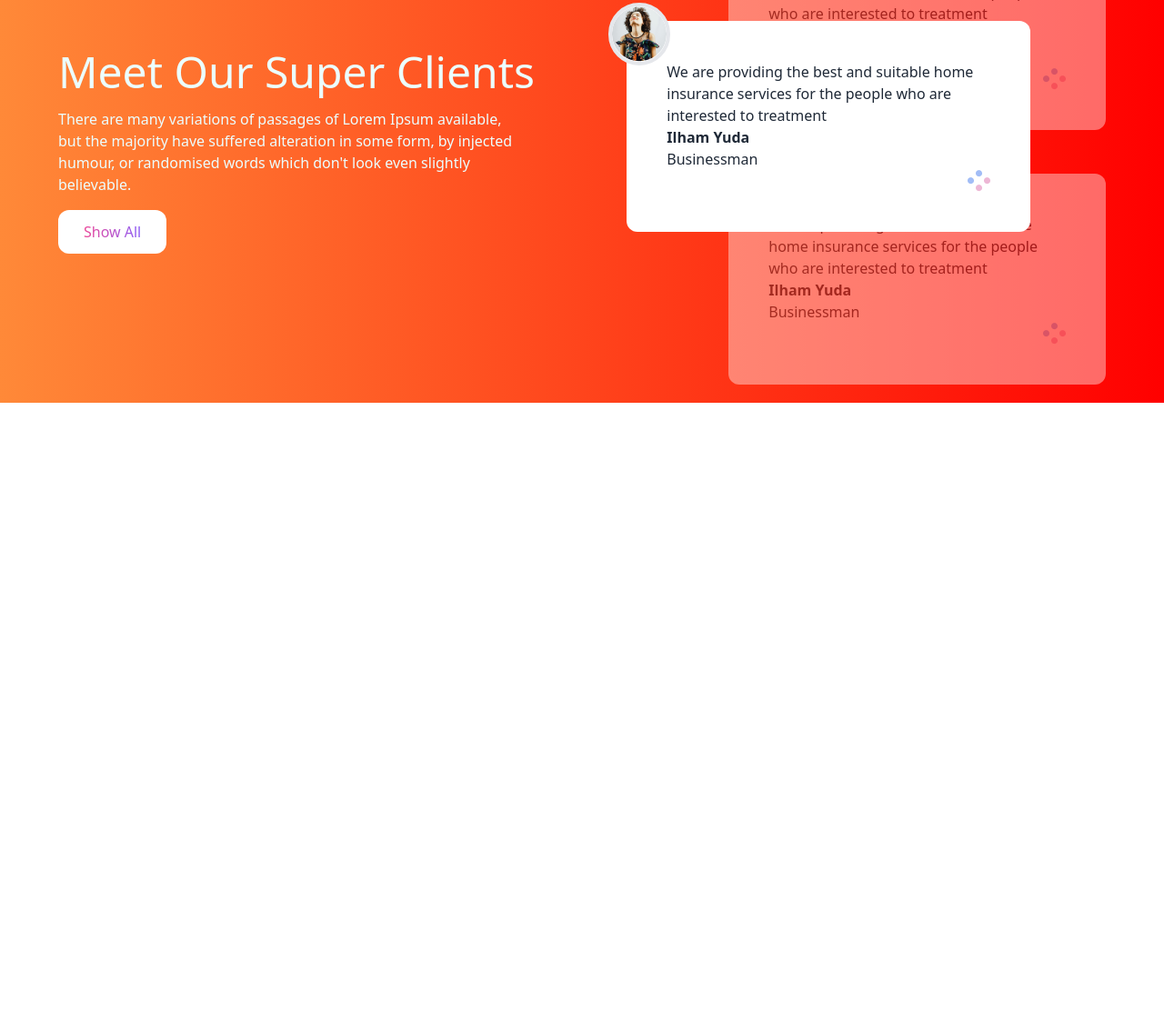
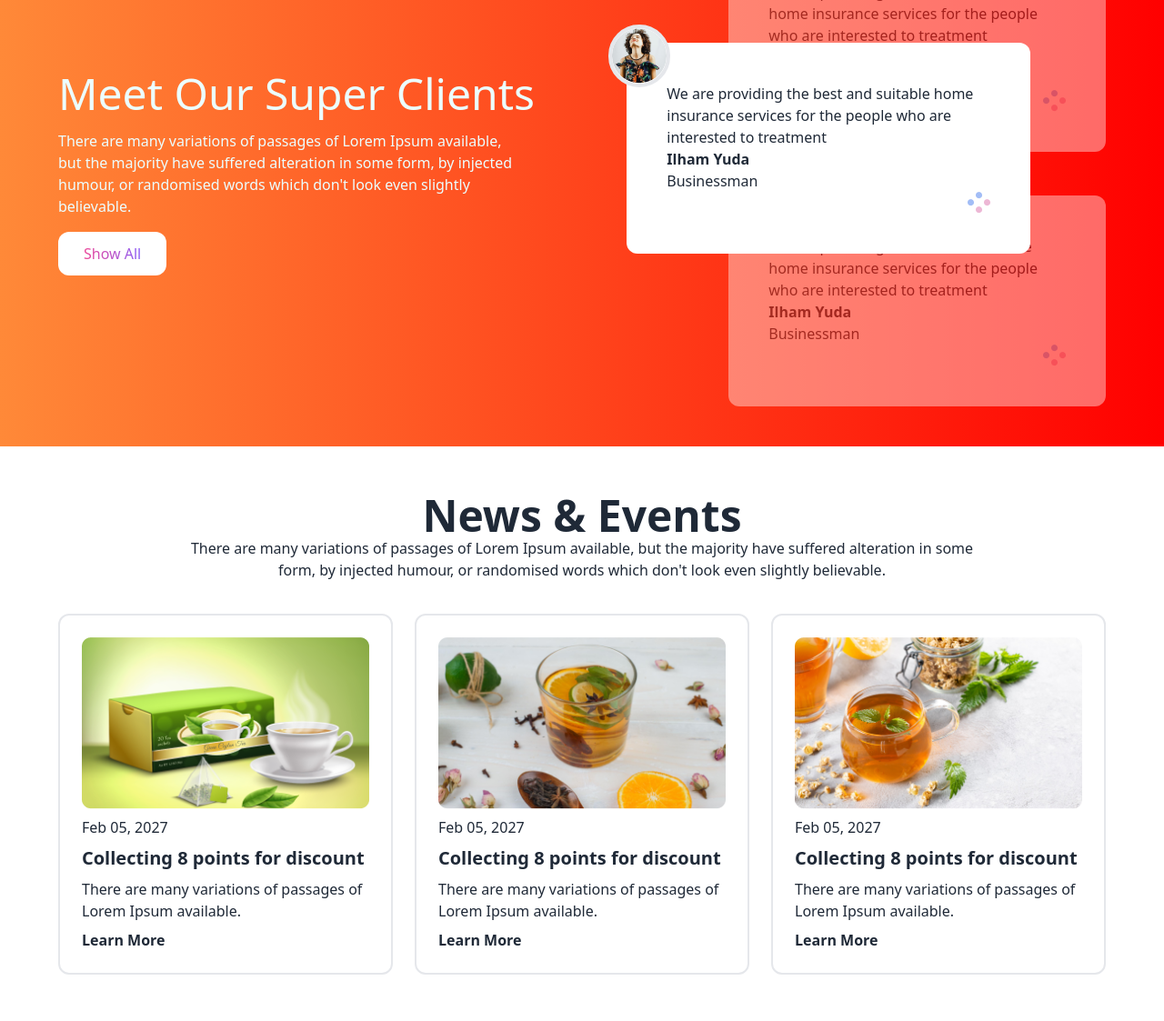
Before and after one commit to Md-Shakhawat-Hosen/tea-house, a plain HTML site: page index.html in a window 1280 px wide. Shown: the part 1930-3053 px from the top of the page at 91% size. Before the commit the page ends 2413 px from the top, so only its background shows below. Drawn offline with nearby package versions, Linux system fonts and the light colour scheme.

Commit message:
added news section

```diff
--- a/index.html
+++ b/index.html
@@ -191,7 +191,7 @@
 
       <!-- Meet our super client start from here -->
       <section
-        class="max-w-screen-xl mx-auto px-8 md:px-16 py-5 my-10 bg-gradient-to-r from-[#FF8938] to-[#F00]">
+        class="max-w-screen-xl mx-auto px-8 md:px-16 py-11 my-10 bg-gradient-to-r from-[#FF8938] to-[#F00]">
          <div class="flex flex-col lg:flex-row gap-12  items-center">
              <div class="space-y-4 text-cyan-50">
                 <h1 class="text-5xl">Meet Our Super Clients</h1>
@@ -233,6 +233,41 @@
 
       </section>
       <!-- Meet our super client end here -->
+
+
+      <!-- News and Event section start from here -->
+      <section class="max-w-screen-xl mx-auto px-8 md:px-16 py-3 my-10">
+        <div class="text-center w-3/4 mx-auto">
+            <h1 class="text-5xl font-extrabold">News & Events</h1>
+            <p class="">There are many variations of passages of Lorem Ipsum available, but the majority have suffered alteration in some form, by injected humour, or randomised words which don't look even slightly believable. </p>
+        </div>
+
+         <div class="flex flex-col lg:flex-row gap-6 my-9">
+            <div class="p-6 border-2 space-y-2 rounded-xl">
+               <img src="./images/news-1.png" alt="">
+               <p>Feb 05, 2027</p>
+               <h2 class="text-xl font-bold">Collecting 8 points for discount</h2>
+               <p>There are many variations of passages of Lorem Ipsum available.</p>
+               <h5 class="font-bold">Learn More</h5>
+             </div>
+            <div class="p-6 border-2 space-y-2 rounded-xl">
+               <img src="./images/news-2.png" alt="">
+               <p>Feb 05, 2027</p>
+               <h2 class="text-xl font-bold">Collecting 8 points for discount</h2>
+               <p>There are many variations of passages of Lorem Ipsum available.</p>
+               <h5 class="font-bold">Learn More</h5>
+             </div>
+            <div class="p-6 border-2 space-y-2 rounded-xl">
+               <img src="./images/news-3.png" alt="">
+               <p>Feb 05, 2027</p>
+               <h2 class="text-xl font-bold">Collecting 8 points for discount</h2>
+               <p>There are many variations of passages of Lorem Ipsum available.</p>
+               <h5 class="font-bold">Learn More</h5>
+             </div>
+         </div>
+
+      </section>
+      <!-- News and Event section start from here -->
     </main>
     <!-- Main section start end here -->
   </body>
```
